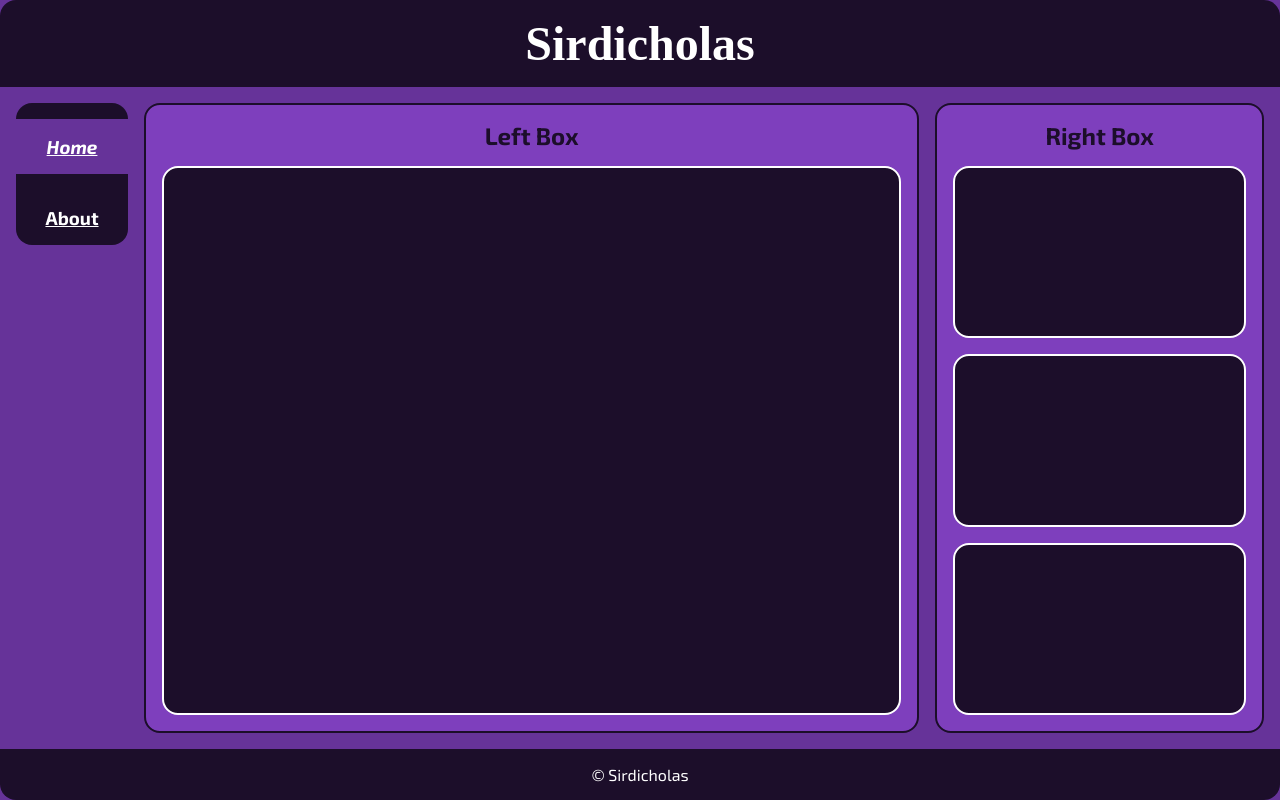
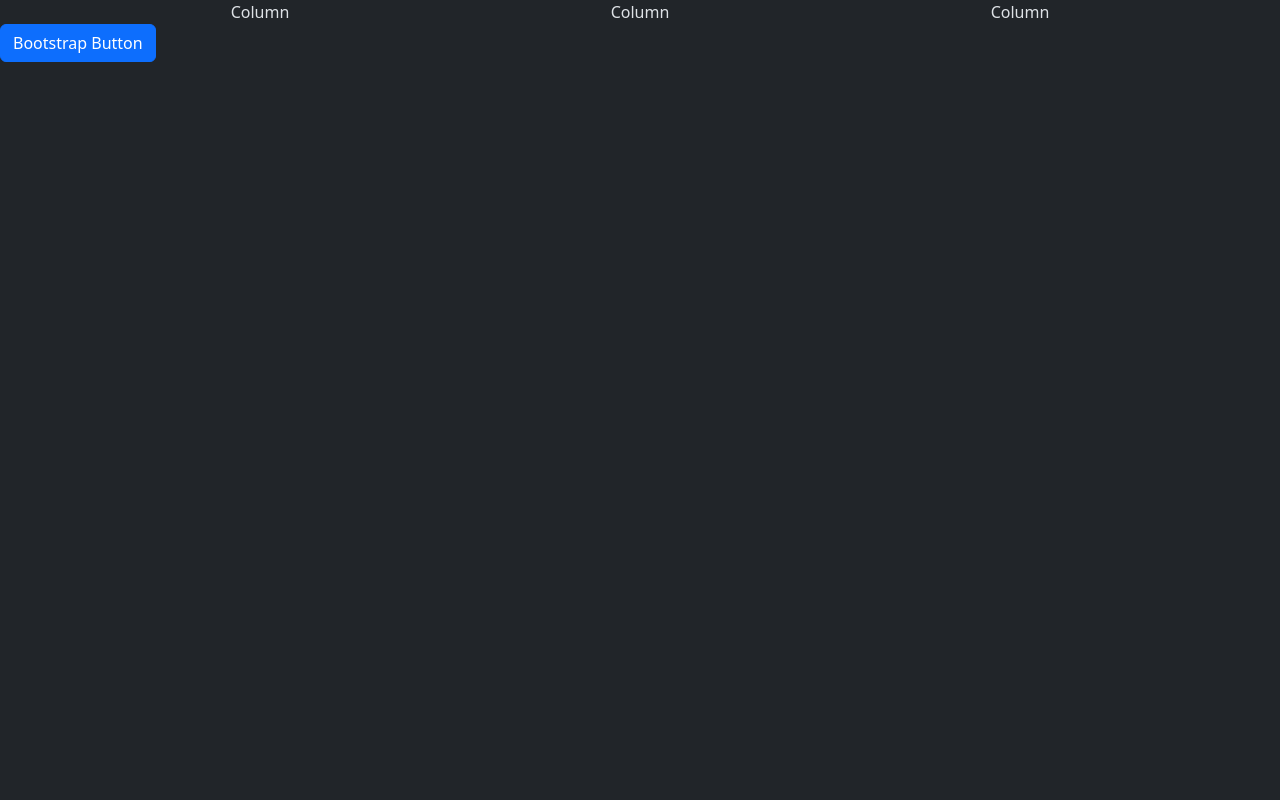
Before and after one commit to sirdich/homepage, a website: page index.html in a window 1280 px wide. Drawn offline with nearby package versions, Linux system fonts and the light colour scheme; a web font is replaced by a local one.

Commit message:
bootstrap testing

```diff
--- a/index.html
+++ b/index.html
@@ -1,48 +1,30 @@
 <!DOCTYPE html>
-<html lang="en">
-  <head>
+<html lang="en"  data-bs-theme="dark">
+<head>
     <meta charset="UTF-8">
     <meta name="viewport" content="width=device-width, initial-scale=1.0">
-    <title>homepage</title>
-    <link rel="icon" href="img/linux-tux.svg">
-    <link rel="stylesheet" href="css/style.css">
-    <link rel="preconnect" href="https://fonts.googleapis.com">
-    <link rel="preconnect" href="https://fonts.gstatic.com" crossorigin>
-    <link href="https://fonts.googleapis.com/css2?family=Exo+2:ital,wght@0,100..900;1,100..900&family=Inconsolata:wght@200..900&display=swap" rel="stylesheet">
-    <link href="https://fonts.googleapis.com/css2?family=New+Amsterdam&display=swap" rel="stylesheet">
-  </head>
-  <body>
-    <div class="main_container">
-      <div class="header">
-        <h1>Sirdicholas</h1>
-      </div>
-      <div class="main">
-        <div class="nav">
-          <a class="selected" href="index.html"><h3><u><em>Home</em></u></h3></a>
-          <a href="about.html"><h3><u>About</u></h3></a>
-        </div>
-        <div class="content_container">
-          <div class="lbox">
-            <h2 class="box">Left Box</h2>
-            <div class="content">
-            </div>
-          </div>
-          <div class="rbox">
-            <h2 class="box">Right Box</h2>
-            <div class="content">
-            </div>
-            <div class="content">
-            </div>
-            <div class="content">
-            </div>
-          </div>
-        </div>
-      </div>
-      <div class="footer">
-        <p>
-          &copy; Sirdicholas
-        </p>
+    <title>My Bootstrap Page</title>
+
+    <!-- Bootstrap CSS -->
+    <link href="https://cdn.jsdelivr.net/npm/bootstrap@5.3.2/dist/css/bootstrap.min.css" rel="stylesheet">
+
+    <!-- Optional: Bootstrap Icons -->
+    <link rel="stylesheet" href="https://cdn.jsdelivr.net/npm/bootstrap-icons@1.11.1/font/bootstrap-icons.css">
+</head>
+<body>
+    <div class="container text-center">
+      <div class="row">
+        <div class="col">Column</div>
+        <div class="col">Column</div>
+        <div class="col">Column</div>
       </div>
     </div>
-  </body>
+
+    <button class="btn btn-primary">Bootstrap Button</button>
+
+    <script src="js/main.js"></script>
+
+    <!-- Bootstrap JS Bundle with Popper -->
+    <script src="https://cdn.jsdelivr.net/npm/bootstrap@5.3.2/dist/js/bootstrap.bundle.min.js"></script>
+</body>
 </html>
--- a/js/main.js
+++ /dev/null
@@ -1 +0,0 @@
-import 'bootstrap';
```
Also changed, not shown: home.html (added, +48 -0 lines), package.json (added, +21 -0 lines).
